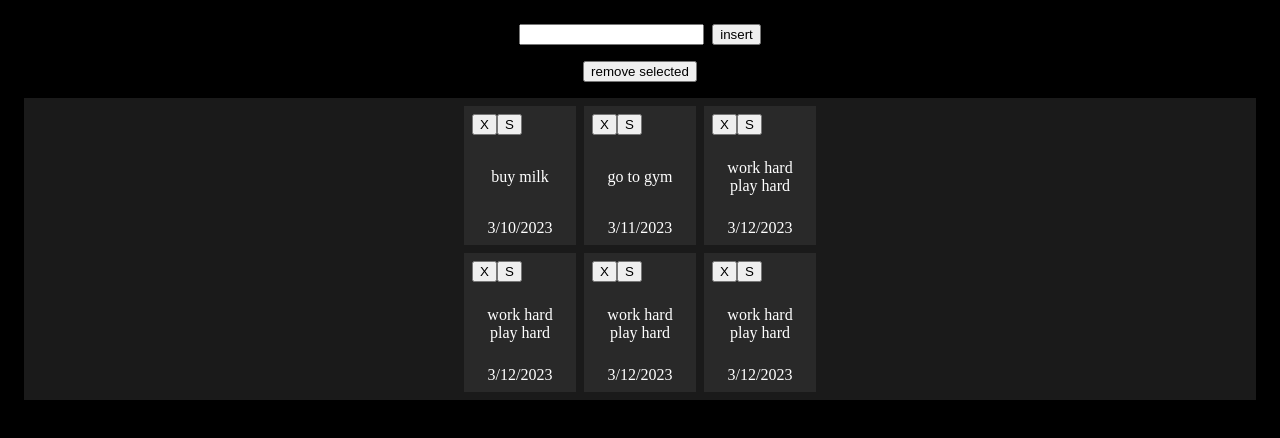
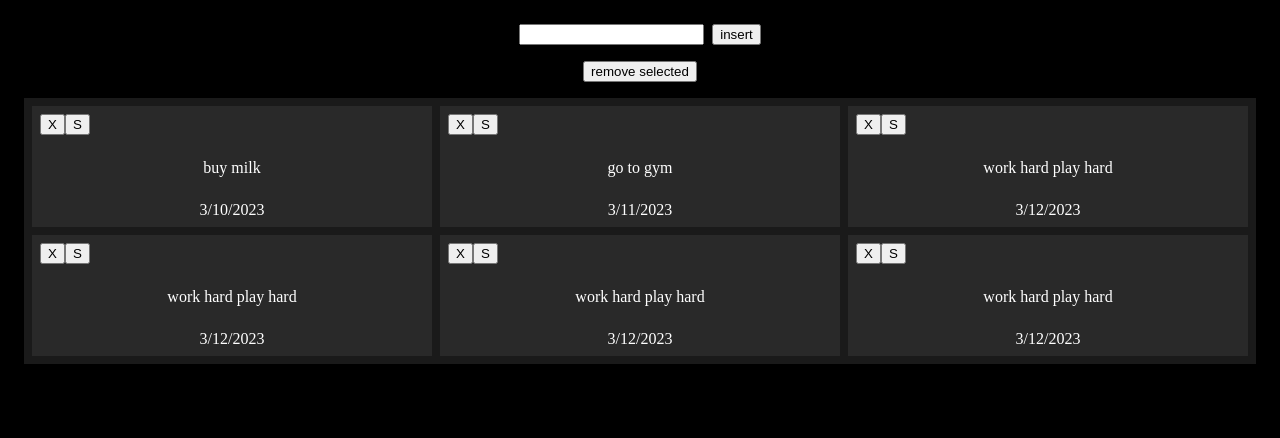
Before and after one commit to shaharbest/courses_demos, a React (Vite) app in the folder notes_app/: page / in a window 1280 px wide. Shown: the top 438 px of the page. Built offline with nearby package versions, Linux system fonts and the light colour scheme.

Commit message:
remove selected feature

```diff
--- a/notes_app/src/App.jsx
+++ b/notes_app/src/App.jsx
@@ -31,7 +31,10 @@ export default function App() {
       date: new Date(),
     };
 
-    setNotes([...notes, insertedNote]);
+    setNotes([...notes, {
+      noteData: insertedNote,
+      isSelected: false,
+    }]);
   }
 
   function toggleSelectedByIndex(noteIndex) {
@@ -39,6 +42,11 @@ export default function App() {
     const selectedNote = editedNotes[noteIndex];
     selectedNote.isSelected = !selectedNote.isSelected
     setNotes(editedNotes);
+  }
+
+  function handleRemoveSelected(e) {
+    e.preventDefault();
+    setNotes(notes.filter(n => !n.isSelected));
   }
 
   const notesElements = notes.map((n, index) =>
@@ -53,7 +61,8 @@ export default function App() {
         onChange={e => setNoteContentInputVal(e.target.value)} />
       <button>insert</button>
     </form>
-    <form className="remove-all-selected-form">
+    <form onSubmit={handleRemoveSelected}
+      className="remove-all-selected-form">
       <button>remove selected</button>
     </form>
     <div className="notes-board">
--- a/notes_app/src/index.css
+++ b/notes_app/src/index.css
@@ -1,3 +1,7 @@
+* {
+  box-sizing: border-box;
+}
+
 body {
   background-color: black;
   color: white;
@@ -15,7 +19,7 @@ main {
   background-color: hsl(0, 0%, 10%);
   padding: .5rem;
   display: grid;
-  grid-template-columns: repeat(3, 7rem);
+  grid-template-columns: repeat(3, 1fr);
   gap: .5rem;
   justify-content: center;
 }
@@ -23,11 +27,11 @@ main {
 .note {
   background-color: hsl(0, 0%, 16%);
   padding: .5rem;
-
   display: flex;
   flex-direction: column;
   gap: .5rem;
   justify-content: space-between;
+  width: 100%;
 }
 
 .new-note-form, .remove-all-selected-form {
```
